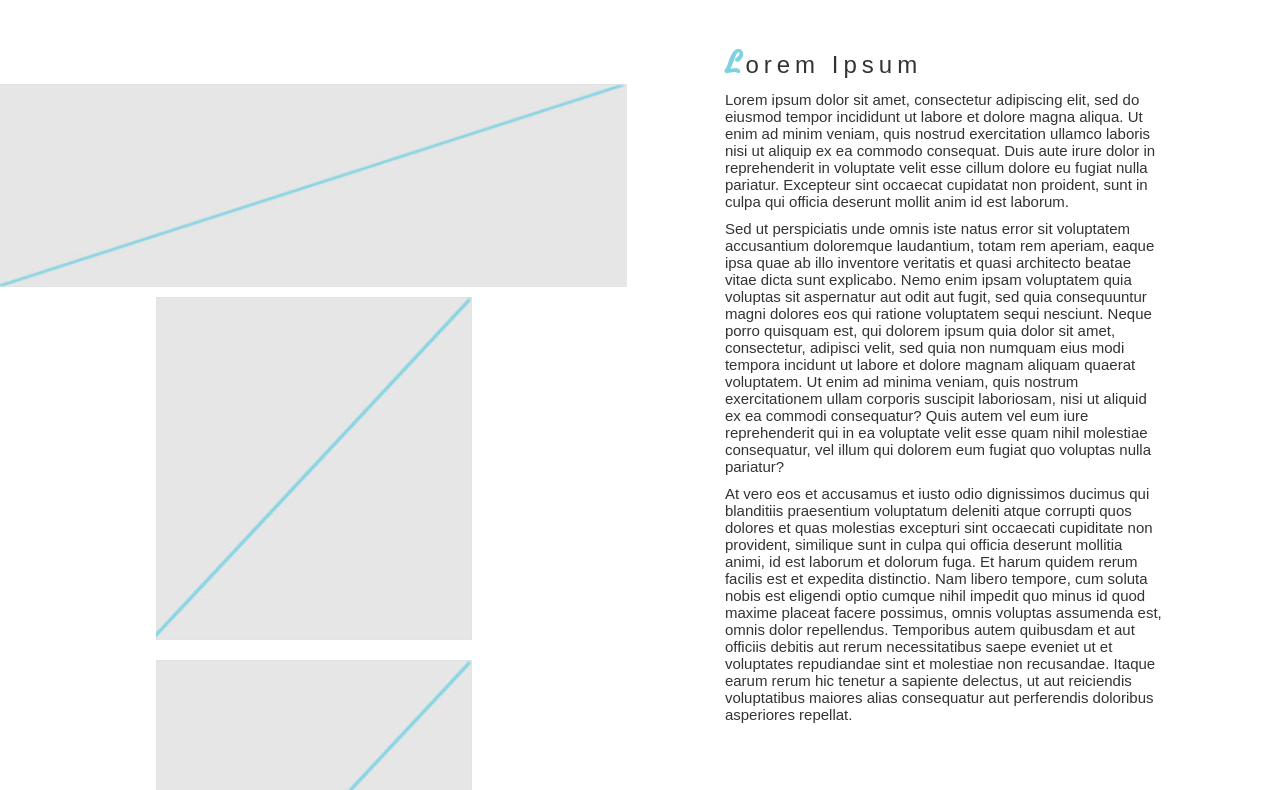
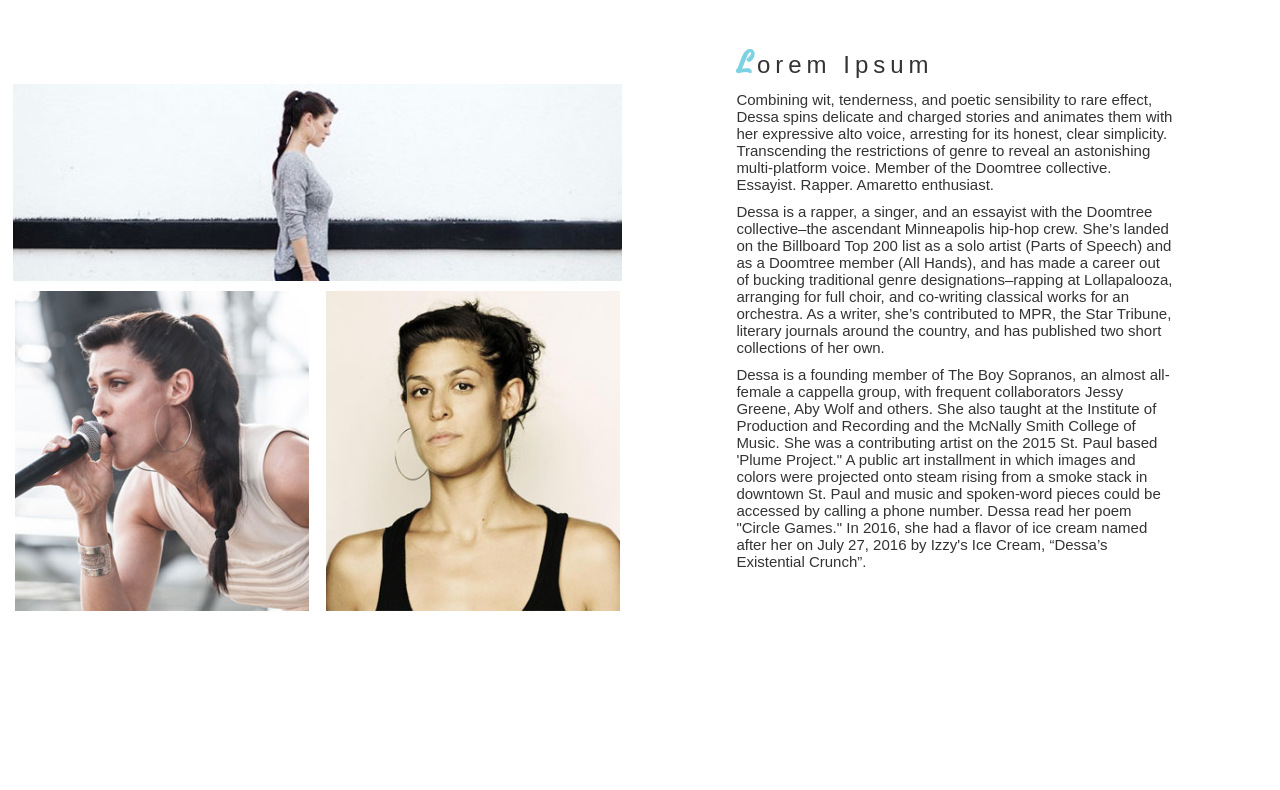
Before and after one commit to danellag/fsfall2017, a plain HTML site: page index.html in a window 1280 px wide. Shown: the part 198-988 px from the top of the page. After the commit the page ends 872 px from the top, so only its background shows below. Drawn offline with Linux system fonts and the light colour scheme.

Commit message:
css and index updated

```diff
--- a/css/style.css
+++ b/css/style.css
@@ -6,7 +6,7 @@ article, aside, details, figcaption, figure, footer, header, hgroup, menu, nav,
 html, body, p, h1, h2, h3, h4, h5, h6,  dl, dt, dd, ol, ul, li, fieldset, form, label, input {margin: 0;padding: 0;	font-size: 13px; font-family: Arial, Helvetica, sans-serif;font-weight: normal;color: #333;}
 a, a:visited {text-decoration:none; color: #7cd2e2}
 ul, ol {list-style: none;}
-img, fieldset { border:0; display:block; max-width: 100%;}
+img, fieldset { border:0; display:block; max-width: 97%;}
 h2 {font-size: 24px; font-weight:normal; letter-spacing: 5px;}
 p {font-size: 15px; margin: 10px 0;}
 
@@ -21,11 +21,11 @@ ul.nav li a {font-size: 22px; font-weight: normal; letter-spacing: 3px;}
 
 /*columns */
 
-.lf-col, .rt-col {display: inline-block; margin: 0 auto 50px; width: 49%; vertical-align: top;}
+.lf-col, .rt-col {display: inline-block; margin: 0 .3% 50px; width: 49%; vertical-align: top;}
 .rt-col .info {width: 70%; margin: 100px auto 20px;}
 
 .lf-col {text-align:center;}
 .lf-col .first-img {margin: 140px auto 0;}
-.lf-col .pair-img img {display:inline-block; margin: 10px;}
+.lf-col .pair-img img {display:inline-block; width: 47%; margin: 10px 1%;}
 
 span.fancy {font-family: 'Courgette', cursive; font-weight: bold;color: #7cd2e2; font-size: 30px; }
--- a/index.html
+++ b/index.html
@@ -14,7 +14,7 @@
 
 
 <header>
-    	<img src="" />
+    	<img src="images/hdr-img.jpg" />
 </header>
 <ul class="nav">
 	<li><a href=""><span class="fancy">A</span>bout</a></li>
@@ -22,19 +22,19 @@
 </ul>
 
 <div class="lf-col">
-	<img src="images/images/about-img_01.jpg" class="first-img" />
+	<img src="images/about-img_01.jpg" class="first-img" />
     <div class="pair-img">
-        <img src="images/images/about-img_02.jpg" />
-        <img src="images/images/about-img_03.jpg" />
+        <img src="images/about-img_02.jpg" />
+        <img src="images/about-img_03.jpg" />
     </div>
 </div>
 
 <div class="rt-col">
     <div class="info">
         <h2><span class="fancy">L</span>orem Ipsum</h2>
-        <p>Lorem ipsum dolor sit amet, consectetur adipiscing elit, sed do eiusmod tempor incididunt ut labore et dolore magna aliqua. Ut enim ad minim veniam, quis nostrud exercitation ullamco laboris nisi ut aliquip ex ea commodo consequat. Duis aute irure dolor in reprehenderit in voluptate velit esse cillum dolore eu fugiat nulla pariatur. Excepteur sint occaecat cupidatat non proident, sunt in culpa qui officia deserunt mollit anim id est laborum.</p>
-        <p>Sed ut perspiciatis unde omnis iste natus error sit voluptatem accusantium doloremque laudantium, totam rem aperiam, eaque ipsa quae ab illo inventore veritatis et quasi architecto beatae vitae dicta sunt explicabo. Nemo enim ipsam voluptatem quia voluptas sit aspernatur aut odit aut fugit, sed quia consequuntur magni dolores eos qui ratione voluptatem sequi nesciunt. Neque porro quisquam est, qui dolorem ipsum quia dolor sit amet, consectetur, adipisci velit, sed quia non numquam eius modi tempora incidunt ut labore et dolore magnam aliquam quaerat voluptatem. Ut enim ad minima veniam, quis nostrum exercitationem ullam corporis suscipit laboriosam, nisi ut aliquid ex ea commodi consequatur? Quis autem vel eum iure reprehenderit qui in ea voluptate velit esse quam nihil molestiae consequatur, vel illum qui dolorem eum fugiat quo voluptas nulla pariatur?</p>
-        <p>At vero eos et accusamus et iusto odio dignissimos ducimus qui blanditiis praesentium voluptatum deleniti atque corrupti quos dolores et quas molestias excepturi sint occaecati cupiditate non provident, similique sunt in culpa qui officia deserunt mollitia animi, id est laborum et dolorum fuga. Et harum quidem rerum facilis est et expedita distinctio. Nam libero tempore, cum soluta nobis est eligendi optio cumque nihil impedit quo minus id quod maxime placeat facere possimus, omnis voluptas assumenda est, omnis dolor repellendus. Temporibus autem quibusdam et aut officiis debitis aut rerum necessitatibus saepe eveniet ut et voluptates repudiandae sint et molestiae non recusandae. Itaque earum rerum hic tenetur a sapiente delectus, ut aut reiciendis voluptatibus maiores alias consequatur aut perferendis doloribus asperiores repellat.</p>
+        <p>Combining wit, tenderness, and poetic sensibility to rare effect, Dessa spins delicate and charged stories and animates them with her expressive alto voice, arresting for its honest, clear simplicity. Transcending the restrictions of genre to reveal an astonishing multi-platform voice. Member of the Doomtree collective. Essayist. Rapper. Amaretto enthusiast. </p>
+        <p>Dessa is a rapper, a singer, and an essayist with the Doomtree collective–the ascendant Minneapolis hip-hop crew. She’s landed on the Billboard Top 200 list as a solo artist (Parts of Speech) and as a Doomtree member (All Hands), and has made a career out of bucking traditional genre designations–rapping at Lollapalooza, arranging for full choir, and co-writing classical works for an orchestra. As a writer, she’s contributed to MPR, the Star Tribune, literary journals around the country, and has published two short collections of her own.</p>
+        <p>Dessa is a founding member of The Boy Sopranos, an almost all-female a cappella group, with frequent collaborators Jessy Greene, Aby Wolf and others. She also taught at the Institute of Production and Recording and the McNally Smith College of Music. She was a contributing artist on the 2015 St. Paul based 'Plume Project." A public art installment in which images and colors were projected onto steam rising from a smoke stack in downtown St. Paul and music and spoken-word pieces could be accessed by calling a phone number. Dessa read her poem "Circle Games." In 2016, she had a flavor of ice cream named after her on July 27, 2016 by Izzy's Ice Cream, “Dessa’s Existential Crunch”.</p>
     </div>
 </div>
 
```
Also changed, not shown: contact.html (added, +53 -0 lines), images/about-img_01.jpg (added), images/about-img_02.jpg (added), images/about-img_03.jpg (added), images/hdr-img.jpg (added), images/images/about-img_01.jpg (deleted), images/images/about-img_02.jpg (deleted), images/images/about-img_03.jpg (deleted).
